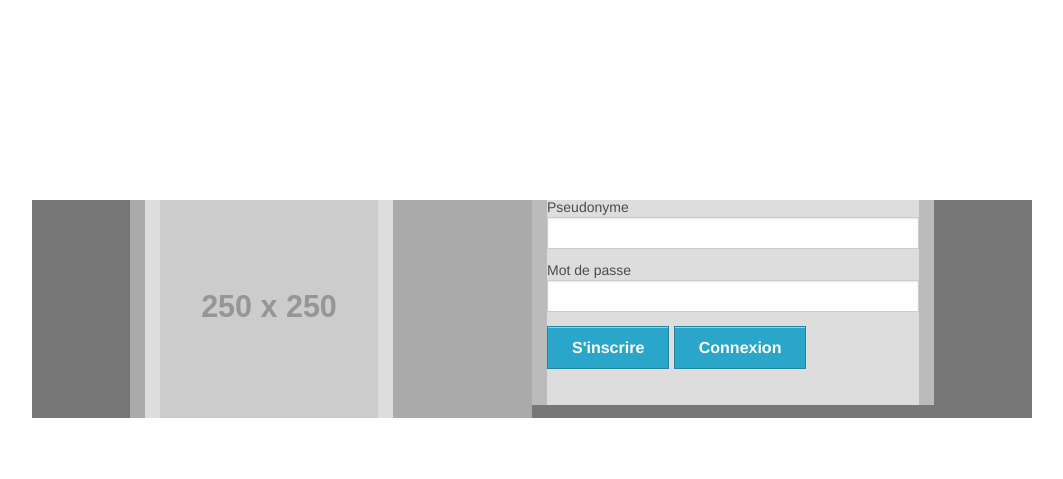
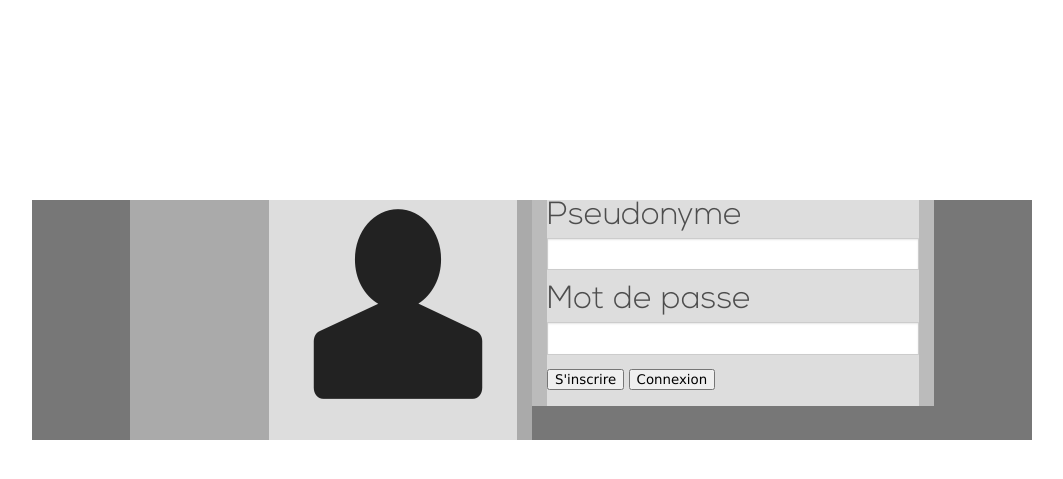
Before and after one commit to RynnHeldeD/HoneyPot, a PHP site: page / in a window 1280 px wide. Shown: the top 479 px of the page, without its empty margins (108-1171 px from the left). Run offline with PHP 8.4, Linux system fonts and the light colour scheme; grey boxes labelled with a size stand in for pictures from a placeholder-image service; some libraries are stand-ins or nearby versions.

Commit message:
Font nexa-light added, Foundicons added.

```diff
--- a/assets/css/default.css
+++ b/assets/css/default.css
@@ -1,3 +1,5 @@
+/* High level elements */
+
 html, body {
 	padding: 0px;
 	margin : 0px;
@@ -22,12 +24,33 @@ div.form-side {
 	background-color: #BBBBBB;
 }
 
+div.picture-side .login-element {
+	float: right;
+}
+
 div.login-element {
 	background-color: #DDDDDD;
 }
 
-div.login-side .login-element {
+div.login-element i {
 	float: right;
+	font-size: 13em;
+}
+
+div.login-element form label {
+	font-family: "Nexa Light", "Verdana", "sans-serif";
+	font-size  : 2em;
+}
+
+div.login-element form input {
+	font-family: "Verdana", "sans-serif";
+}
+
+/* Other elements */
+
+@font-face {
+	font-family: "Nexa Light";
+	src        : url("../font/nexa-light.otf");
 }
 
 img {
--- /dev/null
+++ b/assets/css/foundicon/social-foundicons.css
@@ -0,0 +1,147 @@
+/* font-face */
+@font-face {
+  font-family: "SocialFoundicons";
+  src: url("../../font/social-foundicons.ttf") format("truetype");
+  font-weight: normal;
+  font-style: normal;
+}
+
+/* global foundicon styles */
+[class*="foundicon-"] {
+  display: inline;
+  width: auto;
+  height: auto;
+  line-height: inherit;
+  vertical-align: baseline;
+  background-image: none;
+  background-position: 0 0;
+  background-repeat: repeat;
+}
+
+[class*="foundicon-"]:before {
+  font-family: "SocialFoundicons";
+  font-weight: normal;
+  font-style: normal;
+  text-decoration: inherit;
+}
+
+/* icons */
+.foundicon-thumb-up:before {
+  content: "\f000";
+}
+
+.foundicon-thumb-down:before {
+  content: "\f001";
+}
+
+.foundicon-rss:before {
+  content: "\f002";
+}
+
+.foundicon-facebook:before {
+  content: "\f003";
+}
+
+.foundicon-twitter:before {
+  content: "\f004";
+}
+
+.foundicon-pinterest:before {
+  content: "\f005";
+}
+
+.foundicon-github:before {
+  content: "\f006";
+}
+
+.foundicon-path:before {
+  content: "\f007";
+}
+
+.foundicon-linkedin:before {
+  content: "\f008";
+}
+
+.foundicon-dribbble:before {
+  content: "\f009";
+}
+
+.foundicon-stumble-upon:before {
+  content: "\f00a";
+}
+
+.foundicon-behance:before {
+  content: "\f00b";
+}
+
+.foundicon-reddit:before {
+  content: "\f00c";
+}
+
+.foundicon-google-plus:before {
+  content: "\f00d";
+}
+
+.foundicon-youtube:before {
+  content: "\f00e";
+}
+
+.foundicon-vimeo:before {
+  content: "\f00f";
+}
+
+.foundicon-flickr:before {
+  content: "\f010";
+}
+
+.foundicon-slideshare:before {
+  content: "\f011";
+}
+
+.foundicon-picassa:before {
+  content: "\f012";
+}
+
+.foundicon-skype:before {
+  content: "\f013";
+}
+
+.foundicon-steam:before {
+  content: "\f014";
+}
+
+.foundicon-instagram:before {
+  content: "\f015";
+}
+
+.foundicon-foursquare:before {
+  content: "\f016";
+}
+
+.foundicon-delicious:before {
+  content: "\f017";
+}
+
+.foundicon-chat:before {
+  content: "\f018";
+}
+
+.foundicon-torso:before {
+  content: "\f019";
+}
+
+.foundicon-tumblr:before {
+  content: "\f01a";
+}
+
+.foundicon-video-chat:before {
+  content: "\f01b";
+}
+
+.foundicon-digg:before {
+  content: "\f01c";
+}
+
+.foundicon-wordpress:before {
+  content: "\f01d";
+}
--- a/index.html
+++ b/index.html
@@ -4,6 +4,7 @@
 		<meta charset="utf-8">
 		<title>HoneyPot</title>
 		<link rel="stylesheet" type="text/css" href="assets/css/foundation.min.css">
+		<link rel="stylesheet" type="text/css" href="assets/css/foundicon/social-foundicons.css">
 		<link rel="stylesheet" type="text/css" href="assets/css/default.css">
 	</head>
 	<body>
@@ -11,7 +12,7 @@
 			<div class="large-10 large-centered columns login-form">
 				<div class="large-6 columns picture-side">
 					<div class="large-8 columns login-element">
-						<img src="http://placehold.it/250x250&text=[img]">
+						<i class="foundicon-torso"></i>
 					</div>
 				</div>
 				<div class="large-6 columns form-side">
@@ -19,20 +20,20 @@
 						<form>
 							<div class="row">
 								<div class="large-12">
-									<label for="">Pseudonyme</label>
-									<input type="text">
+									<label for="form-nickname">Pseudonyme</label>
+									<input type="text" id="form-nickname">
 								</div>
 							</div>
 							<div class="row">
 								<div class="large-12">
-									<label for="">Mot de passe</label>
-									<input type="password">
+									<label for="form-password">Mot de passe</label>
+									<input type="password" id="form-password">
 								</div>
 							</div>
 							<div class="row">
 								<div class="large-12">
-									<button>S'inscrire</button>
-									<button type="submit">Connexion</button>
+									<input type="button" value="S'inscrire">
+									<input type="submit" value="Connexion">
 								</div>
 							</div>
 						</form>
```
Also changed, not shown: assets/font/nexa-light.otf (added), assets/font/social-foundicons.ttf (added).
